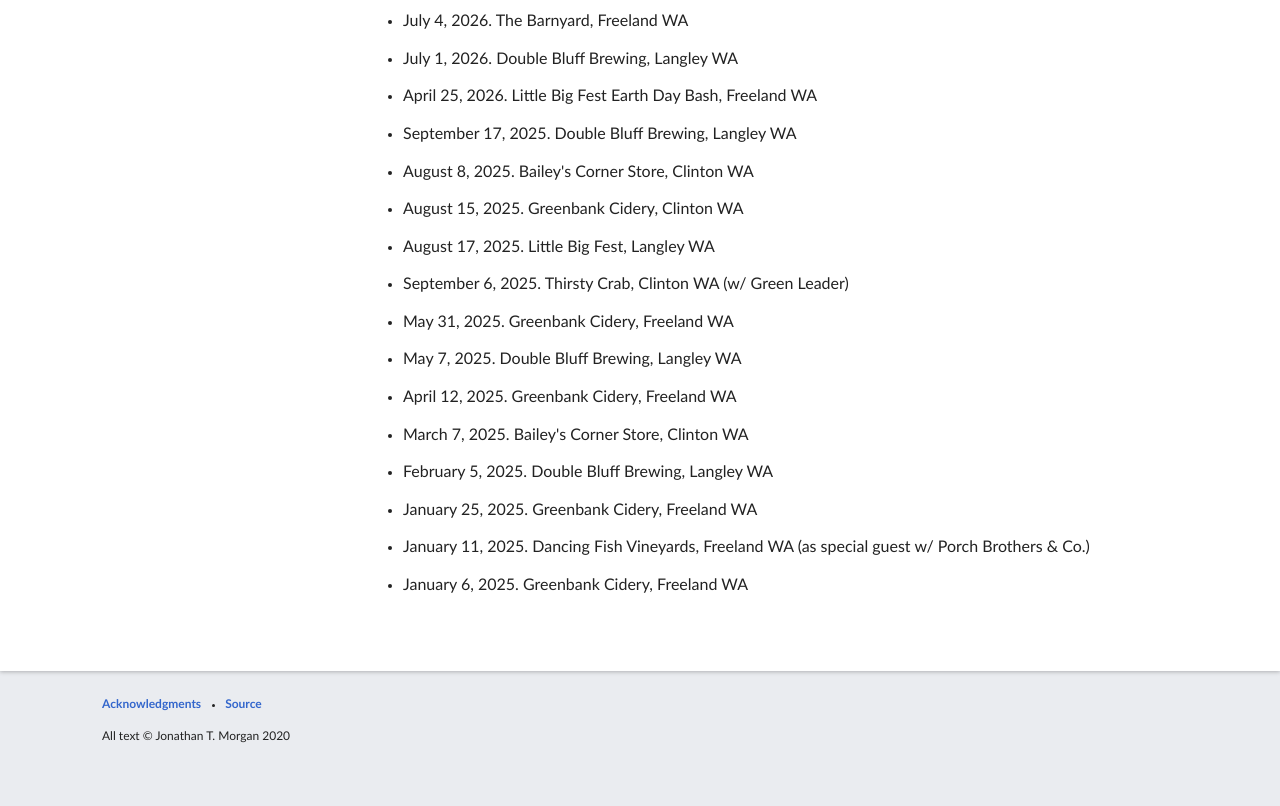
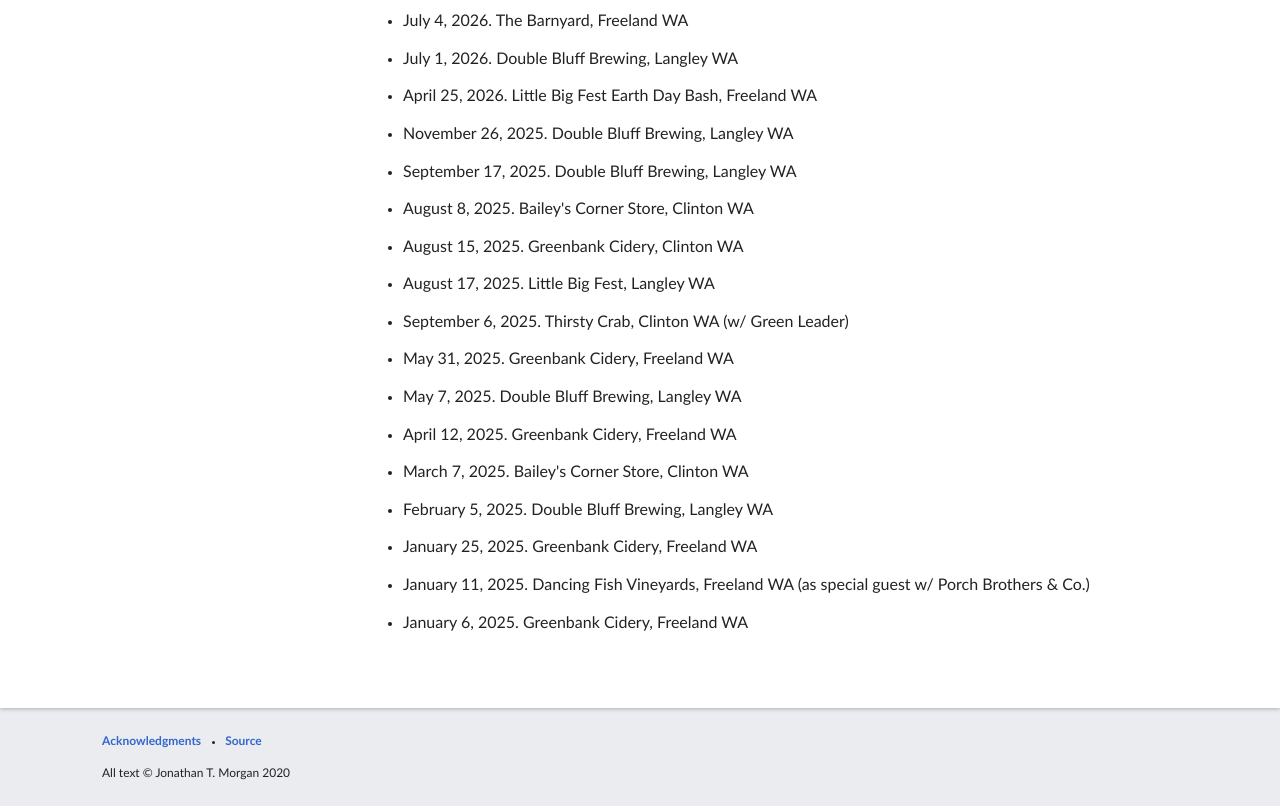
Before and after one commit to jtmorgan/jonnymorgan.github.io, a website: page index.html in a window 1280 px wide. Shown: the part 1311-2117 px from the top of the page. Before the commit the page ends 2080 px from the top, so only its background shows below. Drawn offline with Linux system fonts and the light colour scheme; a web font is replaced by a local one.

Commit message:
Update index.html
added Nov 25 show

```diff
--- a/index.html
+++ b/index.html
@@ -76,6 +76,7 @@
 							<li>July 4, 2026. The Barnyard, Freeland WA</li>
 							<li>July 1, 2026. Double Bluff Brewing, Langley WA</li>
 							<li>April 25, 2026. Little Big Fest Earth Day Bash, Freeland WA</li>
+							<li>November 26, 2025. Double Bluff Brewing, Langley WA</li>
 							<li>September 17, 2025. Double Bluff Brewing, Langley WA</li>
 							<li>August 8, 2025. Bailey's Corner Store, Clinton WA</li>
 							<li>August 15, 2025. Greenbank Cidery, Clinton WA</li>
```
